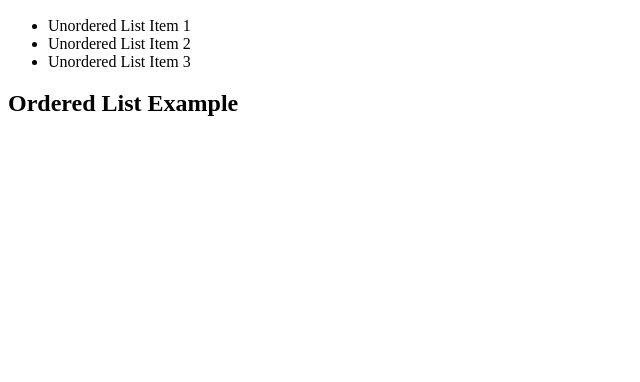
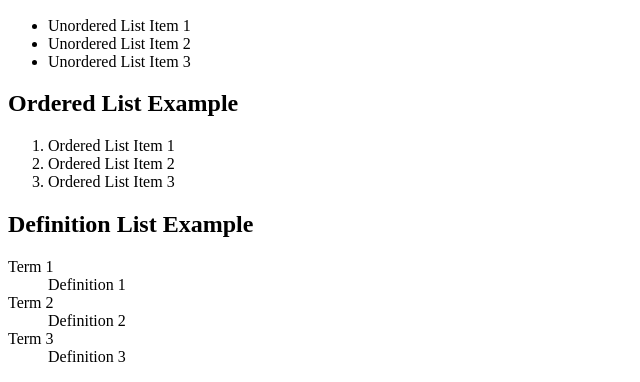
Before and after one commit to Epic91/html-web-design-components, a plain HTML site: page index.html in a window 1280 px wide. Shown: the part 762-1144 px from the top of the page, without its empty margins (0-640 px from the left). Before the commit the page ends 899 px from the top, so only its background shows below. Drawn offline with Linux system fonts and the light colour scheme.

Commit message:
added a definition list example

```diff
--- a/index.html
+++ b/index.html
@@ -56,8 +56,21 @@
                         <li>Unordered List Item 3</li>
                     </ul>
                     <h2>Ordered List Example</h2>
+                    <ol>
+                        <li>Ordered List Item 1</li>
+                        <li>Ordered List Item 2</li>
+                        <li>Ordered List Item 3</li>
+                    </ol>
+                    <h2>Definition List Example</h2>
+                    <dl>
+                        <dt>Term 1</dt>
+                        <dd>Definition 1</dd>
+                        <dt>Term 2</dt>
+                        <dd>Definition 2</dd>
+                        <dt>Term 3</dt>
+                        <dd>Definition 3</dd>
+                    </dl>
                 </div>
-
         </div>
     </body>
 </html>
```
